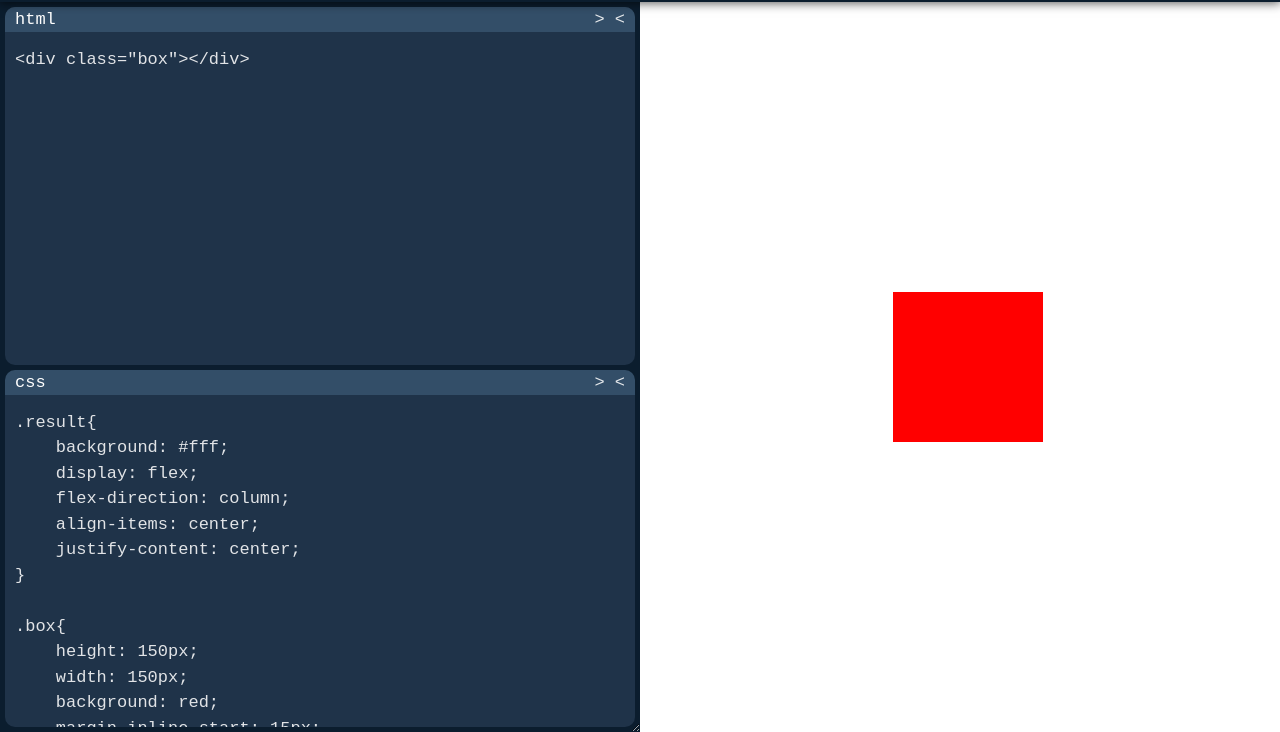
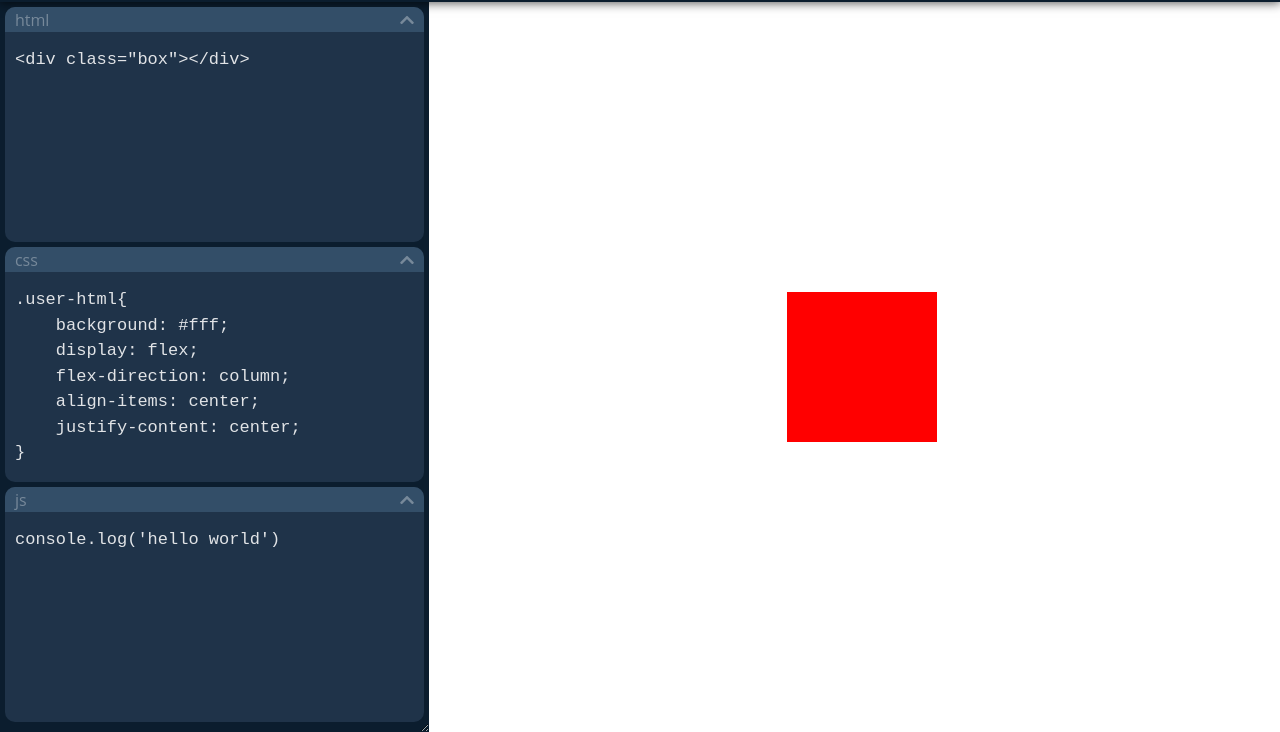
Before and after one commit to emoyal4/code-playground, a plain HTML site: page index.html in a window 1280 px wide. Shown: the part 68-800 px from the top of the page. Drawn offline with Linux system fonts and the light colour scheme.

Commit message:
add js editor

```diff
--- a/index.html
+++ b/index.html
@@ -6,9 +6,9 @@
     <meta http-equiv="X-UA-Compatible" content="IE=edge">
     <meta name="viewport" content="width=device-width, initial-scale=1.0">
     <title>Code Playground</title>
+    <link rel="stylesheet" href="https://pro.fontawesome.com/releases/v5.10.0/css/all.css"
+    integrity="sha384-AYmEC3Yw5cVb3ZcuHtOA93w35dYTsvhLPVnYs9eStHfGJvOvKxVfELGroGkvsg+p" crossorigin="anonymous" />
     <link rel="stylesheet" href="style.css">
-    <link rel="stylesheet" href="https://pro.fontawesome.com/releases/v5.10.0/css/all.css"
-        integrity="sha384-AYmEC3Yw5cVb3ZcuHtOA93w35dYTsvhLPVnYs9eStHfGJvOvKxVfELGroGkvsg+p" crossorigin="anonymous" />
 </head>
 
 <body onload="init()" onkeydown="handleKeys(event)">
@@ -22,19 +22,34 @@
     </header>
     <main>
         <div class="code">
-            <pre class="html open" data-code="html" contenteditable onclick="resizeCode(event)"
-                oninput="setFirstChang()"></pre>
-            <pre class="css open" data-code="css" contenteditable onclick="resizeCode(event)"
-                oninput="setFirstChang()"></pre>
+
+            <div class="html-container open">
+                <div class="code-header" onclick="resizeCode(event)" data-code="html">
+                    <span>html</span>
+                    <i class="fas fa-chevron-down"></i>
+                </div>
+                <pre class="html" contenteditable oninput="setFirstChang()"></pre>
+            </div>
+
+            <div class="css-container open">
+                <div class="code-header" onclick="resizeCode(event)" data-code="css">
+                    <span>css</span>
+                    <i class="fas fa-chevron-down"></i>
+                </div>
+                <pre class="css" contenteditable oninput="setFirstChang()"></pre>
+            </div>
+
+            <div class="js-container open">
+                <div class="code-header" onclick="resizeCode(event)" data-code="js">
+                    <span>js</span>
+                    <i class="fas fa-chevron-down"></i>
+                </div>
+                <pre class="js" contenteditable oninput="setFirstChang()"></pre>
+            </div>
+
         </div>
-        <div class="result"></div>
         <div class="user-msg"></div>
         <div class="info-modal">
-            <h4>Playground Shortkeys</h4>
-            <div>
-                <p>Resize Code</p>
-                <p>Ctrl + Click</p>
-            </div>
             <div>
                 <p>Save</p>
                 <p>Ctrl + S</p>
@@ -44,8 +59,10 @@
                 <p>Ctrl + D</p>
             </div>
         </div>
+        <div class="user-html"></div>
     </main>
-    <style class="user-style"></style>
+    <style class="user-css"></style>
+    <script class="user-js"></script>
     <script src="main.js"></script>
 </body>
 
--- a/main.js
+++ b/main.js
@@ -1,8 +1,9 @@
 'use strict'
 let gCode = {}
 const gCodeOpen = {
+    html: true,
     css: true,
-    html: true,
+    js: true
 }
 let isNoChange = true
 
@@ -15,7 +16,8 @@ function initCode() {
     gCode = JSON.parse(localStorage.getItem('code')) || {}
     if (!gCode || !gCode.html || !gCode.css) {
         gCode.html = `<div class="box"></div>`
-        gCode.css = `.result{
+        gCode.js = `console.log('hello world')`
+        gCode.css = `.user-html{
     background: #fff;
     display: flex;
     flex-direction: column;
@@ -33,17 +35,25 @@ function initCode() {
 }
 
 function render() {
-    const elResult = document.querySelector('.result')
+    const elResult = document.querySelector('.user-html')
     elResult.innerHTML = gCode.html
 
-    const elStyle = document.querySelector('.user-style')
-    elStyle.innerText = gCode.css
+    const elUserCss = document.querySelector('.user-css')
+    elUserCss.innerText = gCode.css
+
+    const elUserJs = document.querySelector('.user-js')
+    console.log(elUserJs);
+    elUserJs.innerText = gCode.js
 
     const elHtml = document.querySelector('.html')
     elHtml.innerText = gCode.html
 
     const elCss = document.querySelector('.css')
     elCss.innerText = gCode.css
+
+    const elJs = document.querySelector('.js')
+    elJs.innerText = gCode.js
+
     document.querySelector('.save-btn').style.color = '#fff';
 }
 
@@ -70,18 +80,32 @@ function saveCode() {
     }
     gCode.html = _getHtmlFromString(document.querySelector('.html').innerText)
     gCode.css = _getHtmlFromString(document.querySelector('.css').innerText)
+    gCode.js = _getHtmlFromString(document.querySelector('.js').innerText)
     localStorage.setItem('code', JSON.stringify(gCode))
     isNoChange = true
     setUserMsg('Code Saved')
     render()
+    location.reload(true);
 }
 
 function resizeCode(ev) {
-    if (!ev.ctrlKey) return
-    const codeLng = ev.target.dataset.code === 'html' ? 'html' : 'css'
+    let codeLng = null
+    switch (ev.target.dataset.code) {
+        case 'html':
+            codeLng = 'html'
+            break;
+        case 'css':
+            codeLng = 'css'
+            break;
+        case 'js':
+            codeLng = 'js'
+            break;
+        default:
+            break;
+    }
     gCodeOpen[codeLng] = !gCodeOpen[codeLng]
-    const elCode = document.querySelector(`.${codeLng}`)
-    if (gCodeOpen[codeLng]) {
+    const elCode = document.querySelector(`.${codeLng}-container`)
+    if (!gCodeOpen[codeLng]) {
         elCode.classList.remove('open')
     } else {
         elCode.classList.add('open')
@@ -109,11 +133,24 @@ function setUserMsg(msg) {
 }
 
 function downloadCode() {
-    for (var i = 0; i < 2; i++) {
-        const codeLng = (!i) ? 'html' : 'css'
-        const fileName = (!i) ? 'index.html' : 'style.css'
+    const lngs = Object.keys(gCode)
+    let fileName
+    for (var i = 0; i < lngs.length; i++) {
+        switch (lngs[i]) {
+            case 'html':
+                fileName = 'index.html'
+                break;
+            case 'css':
+                fileName = 'style.css'
+                break;
+            case 'js':
+                fileName = 'main.js'
+                break;
+            default:
+                break;
+        }
         var element = document.createElement('a');
-        element.setAttribute('href', 'data:text/html;charset=utf-8,' + encodeURIComponent(gCode[codeLng]));
+        element.setAttribute('href', 'data:text/html;charset=utf-8,' + encodeURIComponent(gCode[lngs[i]]));
         element.setAttribute('download', fileName);
         element.style.display = 'none';
         document.body.appendChild(element);
--- a/style.css
+++ b/style.css
@@ -7,7 +7,7 @@
     --clr5: #627d98;
     --clr6: #829ab1;
     --clr7: #9fb3c8;
-    --clr-brand: rgb(186, 86, 253);
+    --clr-brand: rgb(86, 164, 253);
     --clr-green: #6fc26f;
 }
 
@@ -117,7 +117,7 @@ main {
     padding-top: 70px;
 }
 
-.result {
+.user-html {
     width: 100vw;
     flex-grow: 1;
     height: 100%;
@@ -137,57 +137,58 @@ main {
     overflow: auto;
 }
 
+.code > div{
+    height: 25px;
+    position: relative;
+    border-radius: 10px;
+ overflow: hidden;
+    margin-bottom: 5px;
+}
+
+.code > div.open {
+    flex-grow: 1;
+    overflow: auto;
+}
+
+.code > div.open .code-header i {
+    transform: scale(1,-1);
+ }
+
+.code > div.open pre {
+   min-height: 100%;
+}
+
+.code-header{
+    position: absolute;
+    cursor: pointer;
+    z-index: 5;
+    background: var(--clr3);
+    width: 100%;
+    height: 25px;
+    display: flex;
+    align-items: center;
+    justify-content: space-between;
+    padding: 0px 10px;
+    color: #fff5;
+}
+
+.code-header i{
+    transition: transform 0.25s;
+    pointer-events: none;
+}
+
 pre {
     position: relative;
-    overflow: auto;
     background: var(--clr2);
     padding: 40px 10px 10px;
     font-size: 17px;
     line-height: 1.5em;
     outline: none;
     margin: 0;
-    height: 100px;
-    border-radius: 10px;
+    height: fit-content;
+    min-height: 25px;
 }
 
-pre.html {
-    z-index: 1;
-    margin-bottom: 5px;
-}
-
-pre.open {
-    flex-grow: 1;
-}
-
-pre::before {
-    position: absolute;
-    width: calc(100% - 10px);
-    height: 25px;
-    color: #fff;
-    background: var(--clr3);
-    top: 0px;
-    left: 0px;
-    padding-left: 10px;
-}
-
-pre::after {
-    content: "< >";
-    position: absolute;
-    right: 10px;
-    top: 0px;
-}
-
-pre.open::after {
-    content: "> <";
-}
-
-pre.css::before {
-    content: "css";
-}
-
-pre.html::before {
-    content: "html";
-}
 
 .saveBtn:hover {
     background: var(--clr-green);
@@ -216,7 +217,7 @@ pre.html::before {
 .info-modal {
     position: absolute;
     width: 250px;
-    height: 200px;
+    height: 150px;
     background: var(--clr3);
     border: 3px solid var(--clr1);
     border-radius: 10px;
@@ -231,12 +232,6 @@ pre.html::before {
     z-index: 5;
     transform: translate(-50%, -50%) scale(0);
     transition: transform 0.2s;
-}
-
-.info-modal > h4 {
-    margin: 0 0 10px;
-    align-self: center;
-    font-weight: 200;
 }
 
 .info-modal > div {
```
